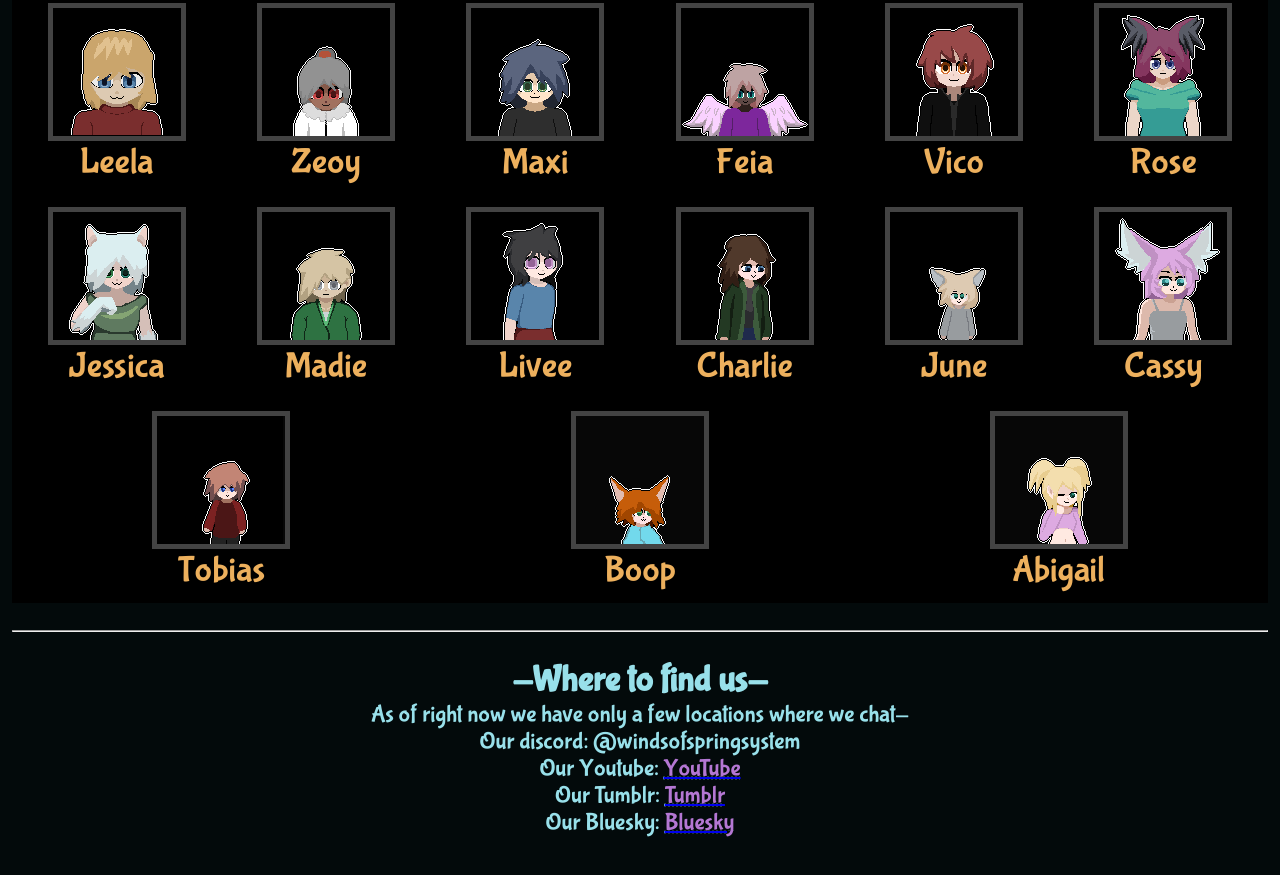
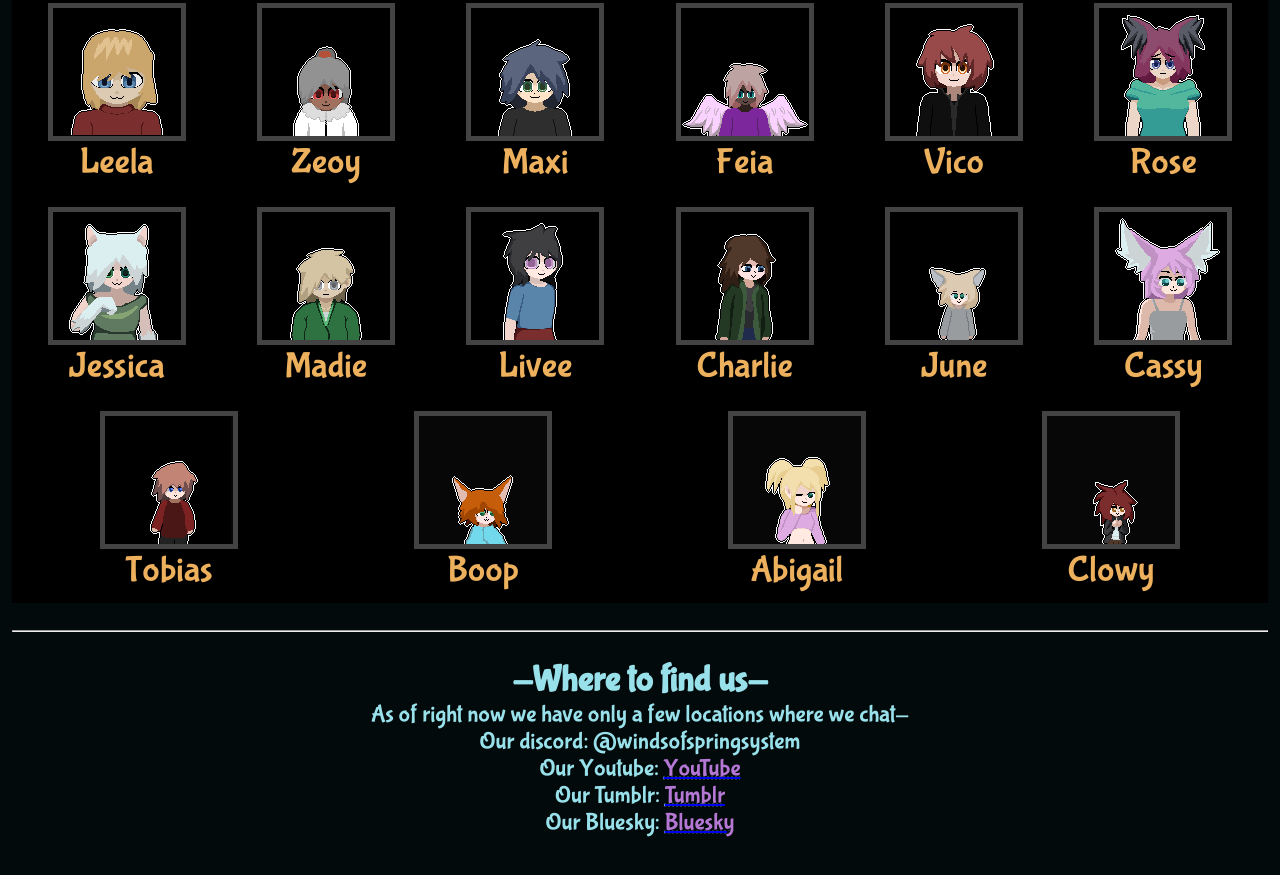
Before and after one commit to LillycatVtube/LillycatVtube.github.io, a plain HTML site: page index.html in a window 1280 px wide. Shown: the part 809-1684 px from the top of the page. Drawn offline with Linux system fonts and the light colour scheme.

Commit message:
Site Update
Clowy (lets try this again)

```diff
--- a/index.html
+++ b/index.html
@@ -61,6 +61,8 @@
 		<div class="box"><figure class="art-images"><img src="tobias.png" alt="Tobias" title="Tobias" ><figcaption style="text-align: center;">Tobias</figcaption></figure></div>
 		<div class="box"><figure class="art-images"><img src="boop.png" alt="Boop" title="Boop" ><figcaption style="text-align: center;">Boop</figcaption></figure></div>
 		<div class="box"><figure class="art-images"><img src="imgs/abigail.png" alt="Abigail" title="Abigail" ><figcaption style="text-align: center;">Abigail</figcaption></figure></div>
+        <div class="box"><figure class="art-images"><img src="clowy.png" alt="Clowy" title="Clowy" ><figcaption style="text-align: center;">Clowy</figcaption></figure></div>
+
     </main>
     <br>
 	<hr>
```
Also changed, not shown: clowy.png (added).
